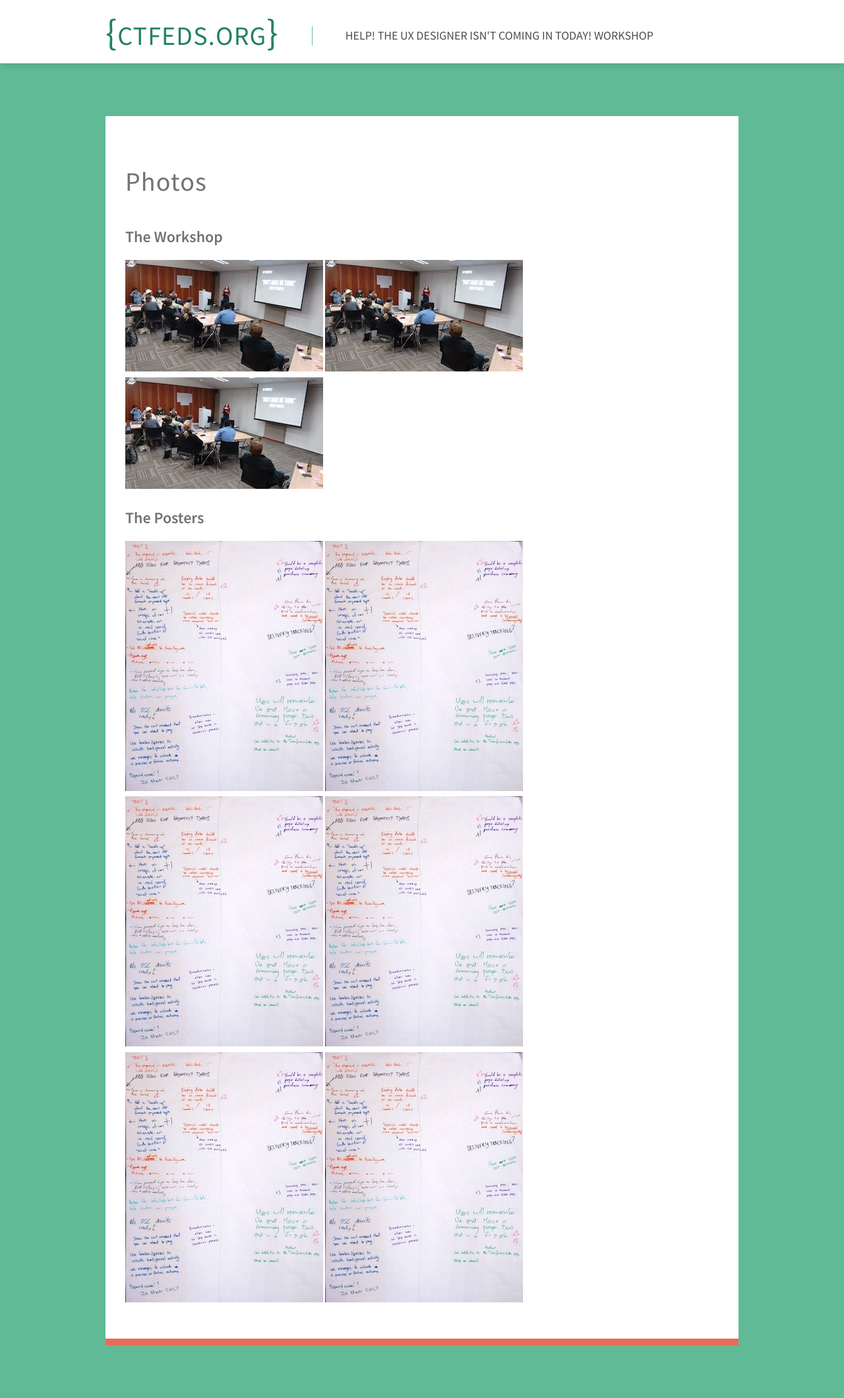
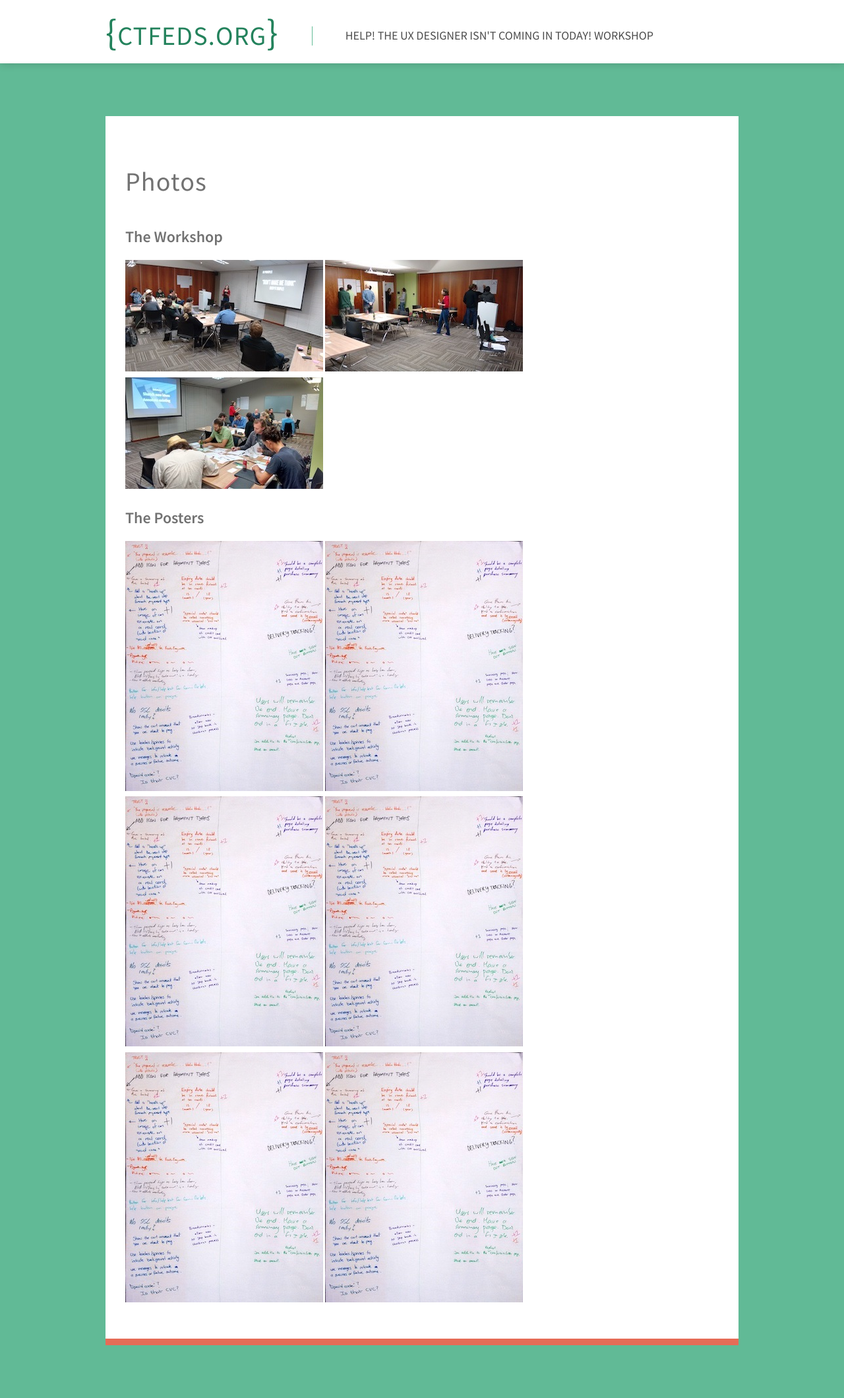
Before and after one commit to CTFEDs/Help-The-UX-Designer-isnt-coming-in-today-Workshop, a Jekyll site: the page built from photos.md, in a window 1280 px wide. Shown: the whole page at 66% size. Built offline with Jekyll 4.4.1, drawn with Linux system fonts in a browser that asks for light colours.

Commit message:
Fix src typo

```diff
--- a/photos.md
+++ b/photos.md
@@ -8,8 +8,8 @@ title: Photos
 ## The Workshop
 
 [![](../photos/thumbs/workshop1.jpg)](../photos/workshop1.jpg)
-[![](../photos/thumbs/workshop1.jpg)](../photos/workshop2.jpg)
-[![](../photos/thumbs/workshop1.jpg)](../photos/workshop3.jpg)
+[![](../photos/thumbs/workshop2.jpg)](../photos/workshop2.jpg)
+[![](../photos/thumbs/workshop3.jpg)](../photos/workshop3.jpg)
 
 ## The Posters
 
```
